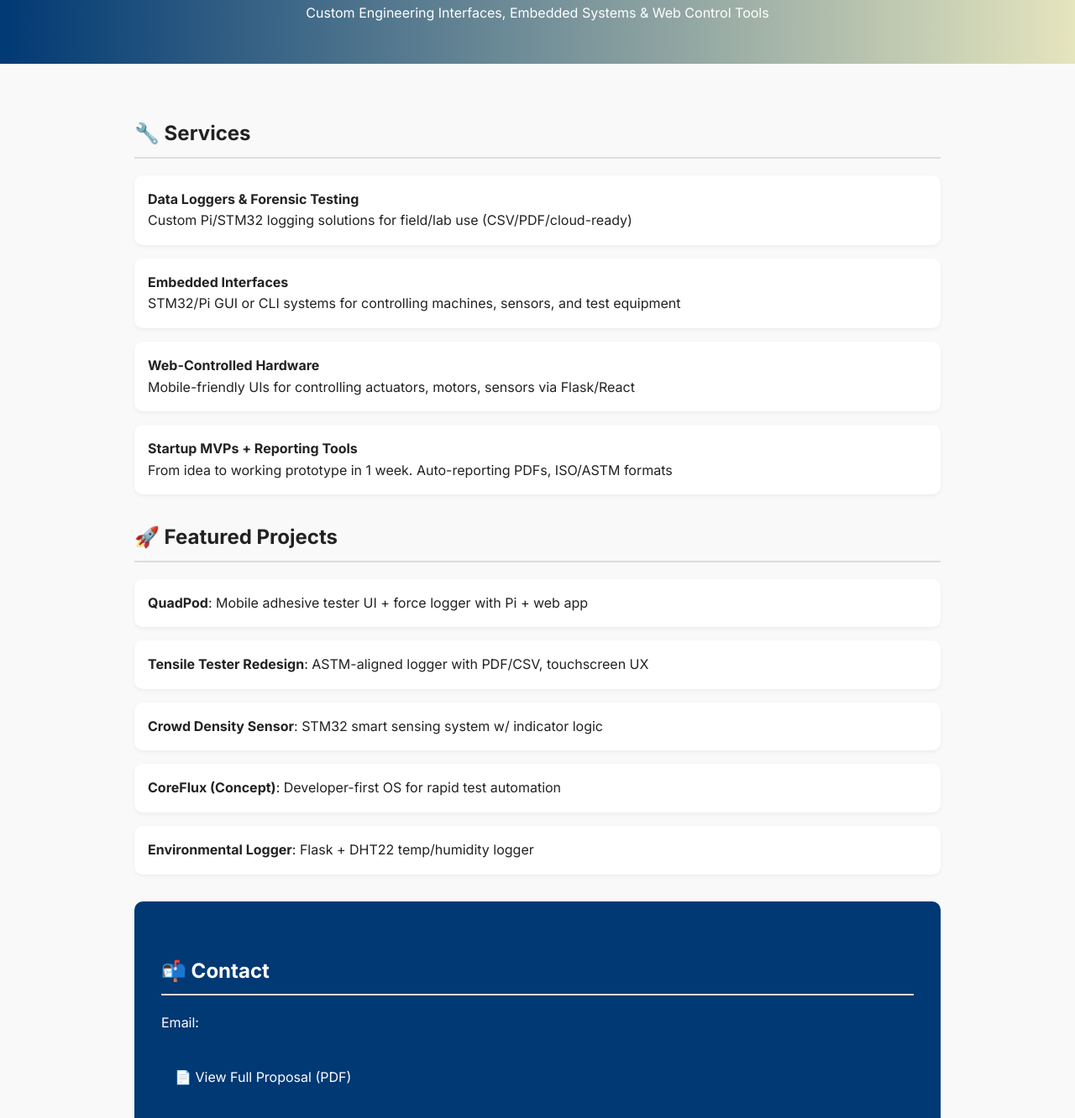
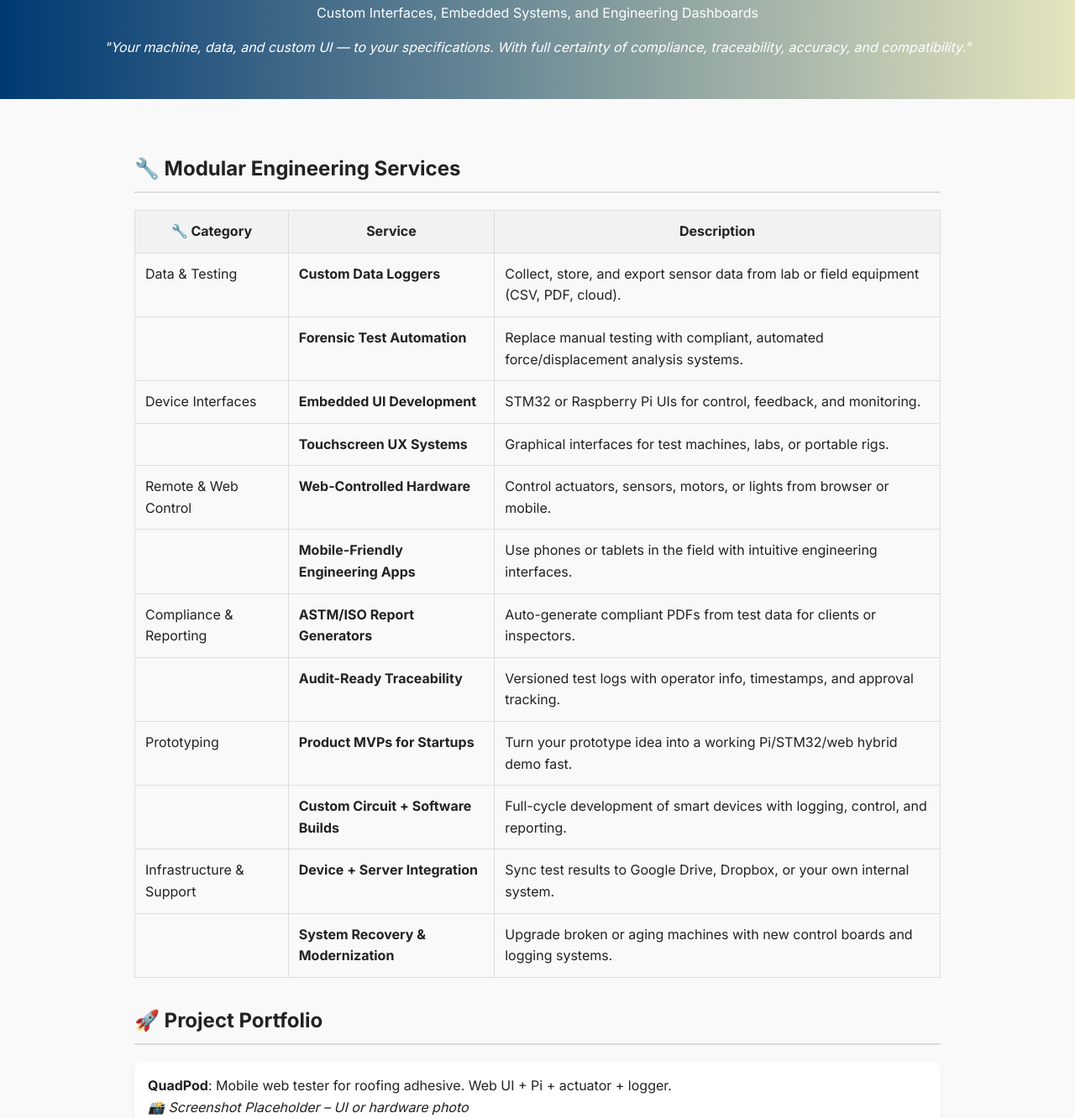
Before and after one commit to ArdenRice1/aydex-systems, a plain HTML site: page index.html in a window 1280 px wide. Shown: the part 165-1497 px from the top of the page at 84% size. Drawn offline with Linux system fonts and the light colour scheme.

Commit message:
index.html

```diff
--- a/index.html
+++ b/index.html
@@ -33,7 +33,7 @@
       padding-bottom: 0.5rem;
       margin-top: 2rem;
     }
-    .project, .service {
+    .section-block {
       background: white;
       border-radius: 10px;
       padding: 1rem;
@@ -59,59 +59,97 @@
       border-radius: 5px;
       margin-top: 1rem;
     }
+    table {
+      width: 100%;
+      border-collapse: collapse;
+      margin-bottom: 2rem;
+    }
+    th, td {
+      border: 1px solid #ddd;
+      padding: 0.75rem;
+      vertical-align: top;
+    }
+    th {
+      background-color: #f2f2f2;
+    }
   </style>
 </head>
 <body>
   <header>
     <img src="aydex_logo_blue_gradient_clean.png" alt="Aydex Logo">
     <h1>Aydex Systems</h1>
-    <p>Custom Engineering Interfaces, Embedded Systems & Web Control Tools</p>
+    <p>Custom Interfaces, Embedded Systems, and Engineering Dashboards</p>
+    <blockquote style="font-style: italic; margin-top: 1rem;">"Your machine, data, and custom UI — to your specifications. With full certainty of compliance, traceability, accuracy, and compatibility."</blockquote>
   </header>
 
   <div class="container">
     <section>
-      <h2>🔧 Services</h2>
-      <div class="service">
-        <strong>Data Loggers & Forensic Testing</strong><br />
-        Custom Pi/STM32 logging solutions for field/lab use (CSV/PDF/cloud-ready)
-      </div>
-      <div class="service">
-        <strong>Embedded Interfaces</strong><br />
-        STM32/Pi GUI or CLI systems for controlling machines, sensors, and test equipment
-      </div>
-      <div class="service">
-        <strong>Web-Controlled Hardware</strong><br />
-        Mobile-friendly UIs for controlling actuators, motors, sensors via Flask/React
-      </div>
-      <div class="service">
-        <strong>Startup MVPs + Reporting Tools</strong><br />
-        From idea to working prototype in 1 week. Auto-reporting PDFs, ISO/ASTM formats
-      </div>
+      <h2>🔧 Modular Engineering Services</h2>
+      <table>
+        <thead>
+          <tr><th>🔧 Category</th><th>Service</th><th>Description</th></tr>
+        </thead>
+        <tbody>
+          <tr><td>Data & Testing</td><td><strong>Custom Data Loggers</strong></td><td>Collect, store, and export sensor data from lab or field equipment (CSV, PDF, cloud).</td></tr>
+          <tr><td></td><td><strong>Forensic Test Automation</strong></td><td>Replace manual testing with compliant, automated force/displacement analysis systems.</td></tr>
+          <tr><td>Device Interfaces</td><td><strong>Embedded UI Development</strong></td><td>STM32 or Raspberry Pi UIs for control, feedback, and monitoring.</td></tr>
+          <tr><td></td><td><strong>Touchscreen UX Systems</strong></td><td>Graphical interfaces for test machines, labs, or portable rigs.</td></tr>
+          <tr><td>Remote & Web Control</td><td><strong>Web-Controlled Hardware</strong></td><td>Control actuators, sensors, motors, or lights from browser or mobile.</td></tr>
+          <tr><td></td><td><strong>Mobile-Friendly Engineering Apps</strong></td><td>Use phones or tablets in the field with intuitive engineering interfaces.</td></tr>
+          <tr><td>Compliance & Reporting</td><td><strong>ASTM/ISO Report Generators</strong></td><td>Auto-generate compliant PDFs from test data for clients or inspectors.</td></tr>
+          <tr><td></td><td><strong>Audit-Ready Traceability</strong></td><td>Versioned test logs with operator info, timestamps, and approval tracking.</td></tr>
+          <tr><td>Prototyping</td><td><strong>Product MVPs for Startups</strong></td><td>Turn your prototype idea into a working Pi/STM32/web hybrid demo fast.</td></tr>
+          <tr><td></td><td><strong>Custom Circuit + Software Builds</strong></td><td>Full-cycle development of smart devices with logging, control, and reporting.</td></tr>
+          <tr><td>Infrastructure & Support</td><td><strong>Device + Server Integration</strong></td><td>Sync test results to Google Drive, Dropbox, or your own internal system.</td></tr>
+          <tr><td></td><td><strong>System Recovery & Modernization</strong></td><td>Upgrade broken or aging machines with new control boards and logging systems.</td></tr>
+        </tbody>
+      </table>
     </section>
 
     <section>
-      <h2>🚀 Featured Projects</h2>
-      <div class="project">
-        <strong>QuadPod</strong>: Mobile adhesive tester UI + force logger with Pi + web app
+      <h2>🚀 Project Portfolio</h2>
+      <div class="section-block">
+        <strong>QuadPod</strong>: Mobile web tester for roofing adhesive. Web UI + Pi + actuator + logger.
+        <br><em>📸 Screenshot Placeholder – UI or hardware photo</em>
       </div>
-      <div class="project">
-        <strong>Tensile Tester Redesign</strong>: ASTM-aligned logger with PDF/CSV, touchscreen UX
+      <div class="section-block">
+        <strong>Tensile Tester Redesign</strong>: Touchscreen forensic logger with CSV/PDF output.
+        <br><em>📸 Screenshot Placeholder – Touchscreen, enclosure, or graph output</em>
       </div>
-      <div class="project">
-        <strong>Crowd Density Sensor</strong>: STM32 smart sensing system w/ indicator logic
+      <div class="section-block">
+        <strong>Crowd Density Detection System</strong>: STM32-based sensor + LED indicator logic.
+        <br><em>📸 Screenshot Placeholder – sensor + visual indicator</em>
       </div>
-      <div class="project">
-        <strong>CoreFlux (Concept)</strong>: Developer-first OS for rapid test automation
+      <div class="section-block">
+        <strong>CoreFlux (Concept)</strong>: Dev-optimized OS environment for rapid automation testing.
+        <br><em>📸 Screenshot Placeholder – terminal mockup or system diagram</em>
       </div>
-      <div class="project">
-        <strong>Environmental Logger</strong>: Flask + DHT22 temp/humidity logger
+      <div class="section-block">
+        <strong>Environmental Logger</strong>: Flask + DHT22 logger with mobile UI.
+        <br><em>📸 Screenshot Placeholder – simple Flask UI demo</em>
       </div>
     </section>
 
     <section class="contact">
-      <h2>📬 Contact</h2>
-      <p>Email: <a href="mailto:your@email.com">your@email.com</a></p>
-      <p><a class="btn" href="https://yourdomain.com/aydex_proposal.pdf" target="_blank">📄 View Full Proposal (PDF)</a></p>
+      <h2>📬 Get in Touch</h2>
+      <p>Looking to streamline your lab tools, automate testing, or upgrade your legacy systems?</p>
+      <p>Email: <a href="mailto:contact@yourdomain.com">contact@yourdomain.com</a></p>
+      <p><a class="btn" href="https://linkedin.com/in/YOUR-LINK" target="_blank">🔗 LinkedIn</a></p>
+    </section>
+
+    <section>
+      <h2>🧠 Why Aydex?</h2>
+      <div class="section-block">
+        <p>Aydex Systems builds high-performance custom interfaces for:</p>
+        <ul>
+          <li>Engineering labs</li>
+          <li>Test equipment</li>
+          <li>Field data collection</li>
+          <li>Startup hardware demos</li>
+        </ul>
+        <blockquote>“Built to uncover and solve the problems others overlook.”</blockquote>
+        <p>Whether you're replacing paper, Excel, or clunky legacy UIs — we’ll help you go faster, cleaner, and smarter.</p>
+      </div>
     </section>
   </div>
 </body>
```
